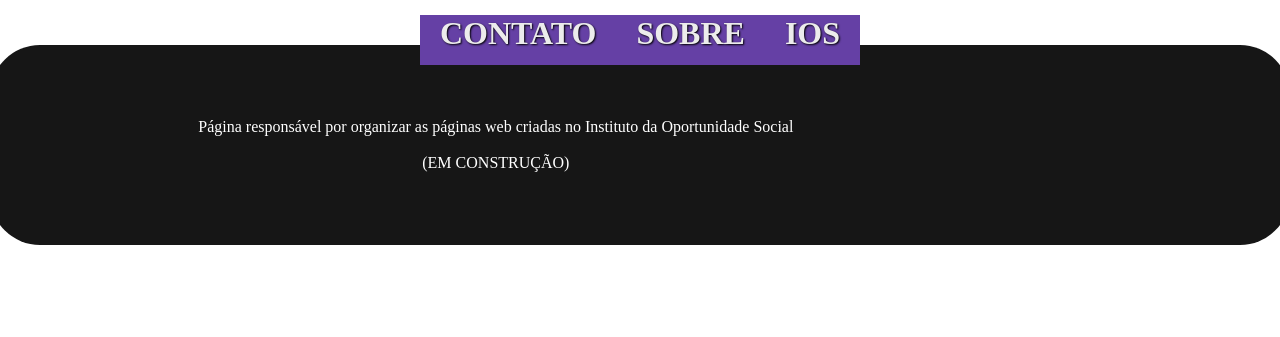
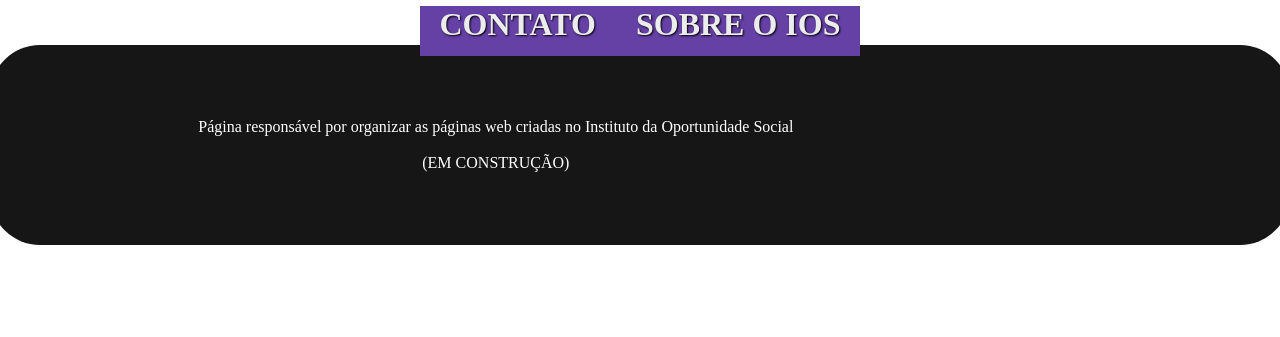
Before and after one commit to alibiohenrique/curso-dev-web-fullstack, a plain HTML site: page docs/index.html in a window 1280 px wide. Shown: the top 337 px of the page. Drawn offline with Linux system fonts and the light colour scheme.

Commit message:
feat: update header

```diff
--- a/docs/index.html
+++ b/docs/index.html
@@ -14,10 +14,10 @@
             <nav>
                 <ul>
                     <li> <a href="#contato">CONTATO</a></li>
-                    <li><a href="#sobre">SOBRE</a></li>
-                    <li><a href="ios"> IOS</a></li>
+                    <li><a href="#https://ios.org.br/quem-somos">SOBRE O IOS</a></li>
                 </ul>
             </nav>
+            <a href=""><img src="" alt=""></a>
         </div>
 
     </header>
```
